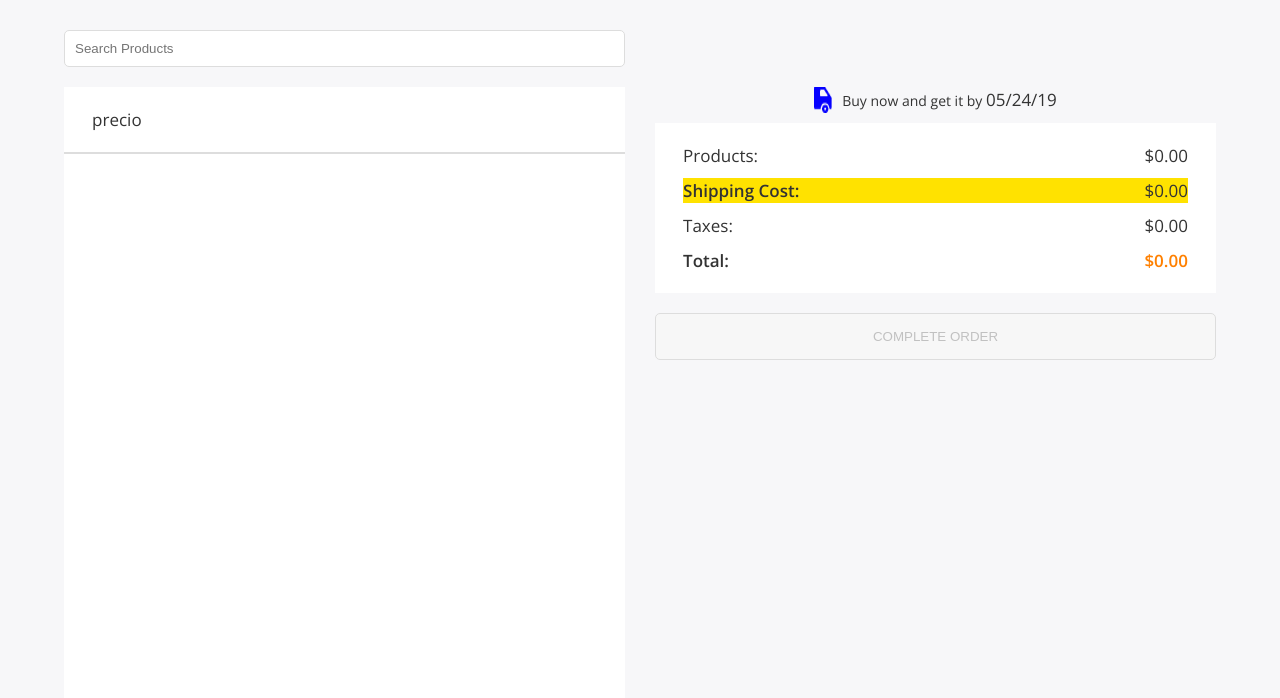
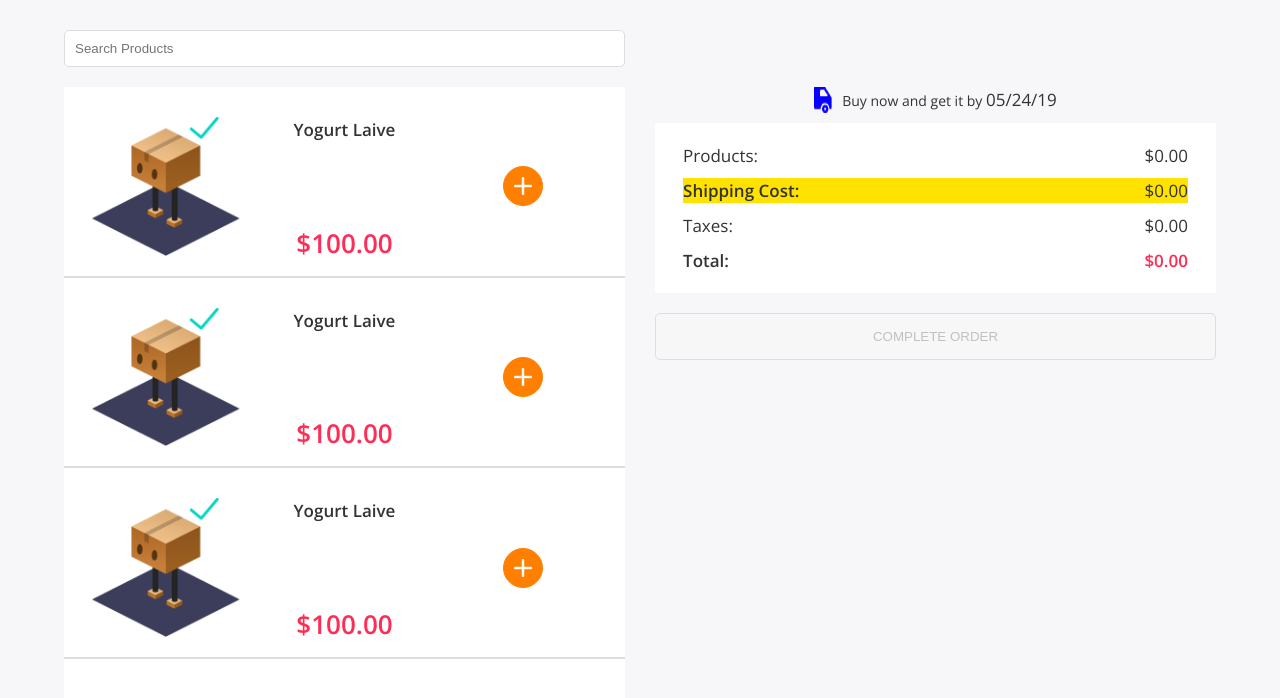
Before and after one commit to sskaren1/pryct-chllg_basic-ecommerce_frontend, a Next.js app: page / in a window 1280 px wide. Shown: the top 698 px of the page. Built offline with nearby package versions, Linux system fonts and the light colour scheme.

Commit message:
create: ListProducts.tsx

```diff
--- a/components/cart/summary.module.css
+++ b/components/cart/summary.module.css
@@ -29,5 +29,5 @@
     font-weight: var(--semi-bold);
 }
 .red{
-    color:  var(--color-5);
+    color:  var(--color-4);
 }
--- a/components/layouts/MainLayout.tsx
+++ b/components/layouts/MainLayout.tsx
@@ -5,7 +5,7 @@
 // import components
 import { Summary } from "./../cart";
 // import styles components
-import { Container, GridCol, Box } from "../ui/layout";
+import { Container, GridCol2, Box } from "../ui/layout";
 import { Input } from "../ui/form";
 // import css modules
 import styles from "./mainLayout.module.css";
@@ -35,19 +35,19 @@
 
       <main className={styles.main}>
         <Container>
-          <GridCol className={styles.search}>
+          <GridCol2 className={styles.search}>
             <Input
               type="search"
               id="inputSearch"
               placeholder="Search Products"
               required
             />
-          </GridCol>
+          </GridCol2>
 
-          <GridCol className={styles.gridFull}>
-            <Box className={styles.emptyCart}>{children}</Box>
+          <GridCol2 className={styles.gridFull}>
+            <Box className={styles.children}>{children}</Box>
             <Summary />
-          </GridCol>
+          </GridCol2>
         </Container>
       </main>
     </>
--- a/components/layouts/mainLayout.module.css
+++ b/components/layouts/mainLayout.module.css
@@ -13,6 +13,7 @@
   height: calc(100% - 6rem);
 }
 
-.emptyCart {
+.children {
   height: 100%;
+  overflow: auto;
 }
--- a/components/products/ListProducts.tsx
+++ b/components/products/ListProducts.tsx
@@ -1,13 +1,57 @@
+// import next
+import Image from "next/image";
 // import styled components
-import { Container } from './../ui/layout'
+import { Container, GridCol3, FlexCol } from './../ui/layout'
+import { ButtonCircle } from './../ui/form'
 import { Card } from './../ui/surfaces'
+import { TextRedProd, TextBold } from './../ui/typography'
+// import images
+import iconOrdenCompleta from "./../../public/images/icon_orden_completa.png";
+import iconPlus from "./../../public/images/icon_plus.png";
 
 export const ListProducts = () => {
   return (
     <>
         <Card>
             <Container>
-                <p>precio</p>
+              <GridCol3>
+                <Image src={iconOrdenCompleta.src} width={300} height={200} alt="order complete" />
+                <FlexCol>
+                  <TextBold>Yogurt Laive</TextBold>
+                  <TextRedProd>$100.00</TextRedProd>
+                </FlexCol>
+                <ButtonCircle>
+                  <Image src={iconPlus.src} width={100} height={100} alt="icon plus" />
+                </ButtonCircle>
+              </GridCol3>
+            </Container>
+        </Card>
+        <Card>
+            <Container>
+              <GridCol3>
+                <Image src={iconOrdenCompleta.src} width={300} height={200} alt="order complete" />
+                <FlexCol>
+                  <TextBold>Yogurt Laive</TextBold>
+                  <TextRedProd>$100.00</TextRedProd>
+                </FlexCol>
+                <ButtonCircle>
+                  <Image src={iconPlus.src} width={100} height={100} alt="icon plus" />
+                </ButtonCircle>
+              </GridCol3>
+            </Container>
+        </Card>
+        <Card>
+            <Container>
+              <GridCol3>
+                <Image src={iconOrdenCompleta.src} width={300} height={200} alt="order complete" />
+                <FlexCol>
+                  <TextBold>Yogurt Laive</TextBold>
+                  <TextRedProd>$100.00</TextRedProd>
+                </FlexCol>
+                <ButtonCircle>
+                  <Image src={iconPlus.src} width={100} height={100} alt="icon plus" />
+                </ButtonCircle>
+              </GridCol3>
             </Container>
         </Card>
     </>
--- a/components/ui/form.ts
+++ b/components/ui/form.ts
@@ -9,6 +9,15 @@
     color: var(--color-9);
     border-radius: 0.5rem;
 `
+export const ButtonCircle = styled.button`
+    width: 4rem;
+    height: 4rem;
+    padding: 1rem 1rem;
+    background-color: var(--color-5);
+    border: 1px solid var(--color-5);
+    color: var(--neutral-2);
+    border-radius: 50%;
+`
 
 export const Input = styled.input`
     width: 100%;
--- a/components/ui/layout.ts
+++ b/components/ui/layout.ts
@@ -27,11 +27,20 @@
     height: auto;
     background-color: var(--neutral-2);
 `
-export const GridCol = styled.div`
+export const GridCol2 = styled.div`
     display: grid;
     grid-template-rows: unset;
     column-gap: 3rem;
     grid-template-columns: repeat(2, 1fr);
+    align-items: center;//para centrar verticalmente
+    justify-items: center;//para centrar horizontalmente
+    grid-auto-flow: column;
+`
+export const GridCol3 = styled.div`
+    display: grid;
+    grid-template-rows: unset;
+    column-gap: 3rem;
+    grid-template-columns: repeat(3, 1fr);
     align-items: center;//para centrar verticalmente
     justify-items: center;//para centrar horizontalmente
     grid-auto-flow: column;
@@ -42,6 +51,14 @@
     justify-content: space-between;
     align-items:center;
 `
+export const FlexCol = styled.div`
+    width: 100%;
+    height: 100%;
+    display: flex;
+    flex-direction: column;
+    justify-content: space-between;
+    align-items:center;
+`
 export const FlexGap = styled.div`
     display: flex;
     align-items:center;
--- a/components/ui/surfaces.ts
+++ b/components/ui/surfaces.ts
@@ -6,5 +6,5 @@
     border-bottom-width: 2px;
     border-bottom-style: solid;
     border-bottom-color: var(--color-8);
-    padding: 2rem 0;
+    padding: 3rem 0 2rem;
 `
--- a/components/ui/typography.ts
+++ b/components/ui/typography.ts
@@ -5,6 +5,11 @@
 export const TextCenter = styled.p`
     text-align: center;
 `
-export const Bold = styled.p`
+export const TextBold = styled.p`
     font-weight: var(--semi-bold);
 `
+export const TextRedProd = styled.p`
+    font-weight: var(--semi-bold);
+    color: var(--color-4);
+    font-size: 2.6rem;
+`
--- a/next.config.js
+++ b/next.config.js
@@ -4,6 +4,16 @@
   compiler: {
     styledComponents: true,
   },
+  images: {
+    remotePatterns: [
+      {
+        protocol: 'https',
+        hostname: 'i.ibb.co',
+        port: '',
+        pathname: '/**',
+      },
+    ],
+  }
 }
 
 module.exports = nextConfig
```
Also changed, not shown: public/images/icon_plus.png, public/images/icon_plus.svg.
